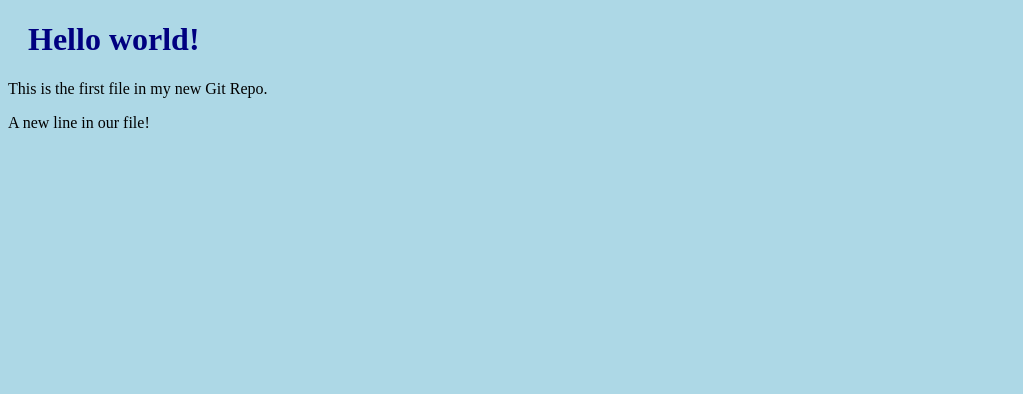
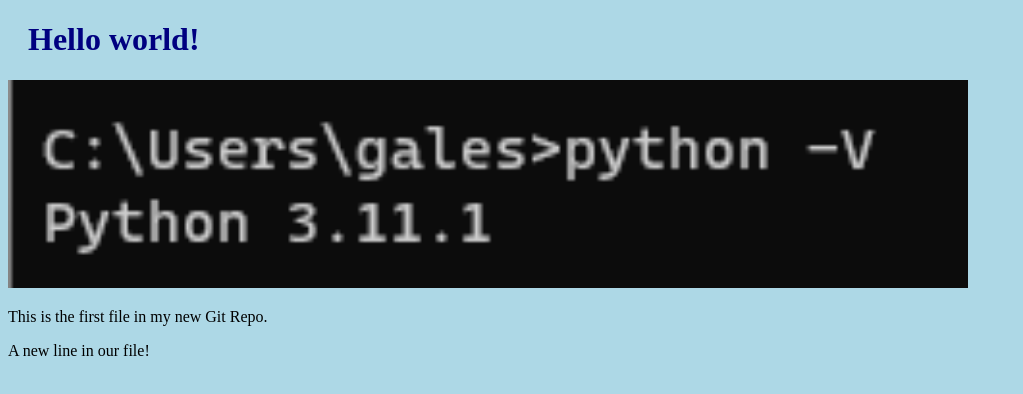
Before and after one commit to gal-zki/testandoGIT, a plain HTML site: page index.html in a window 1280 px wide. Shown: the whole page, without its empty margins (0-1023 px from the left). Drawn offline with Linux system fonts and the light colour scheme.

Commit message:
adicionei uma imagem a pagina

```diff
--- a/index.html
+++ b/index.html
@@ -7,6 +7,8 @@
 <body>
 
 <h1>Hello world!</h1>
+<div><img src="foto.png" alt="Hello World from Space"
+style="width:100%;max-width:960px"></div>
 <p>This is the first file in my new Git Repo.</p>
 <p>A new line in our file!</p>
 
```
Also changed, not shown: foto.png (added).
